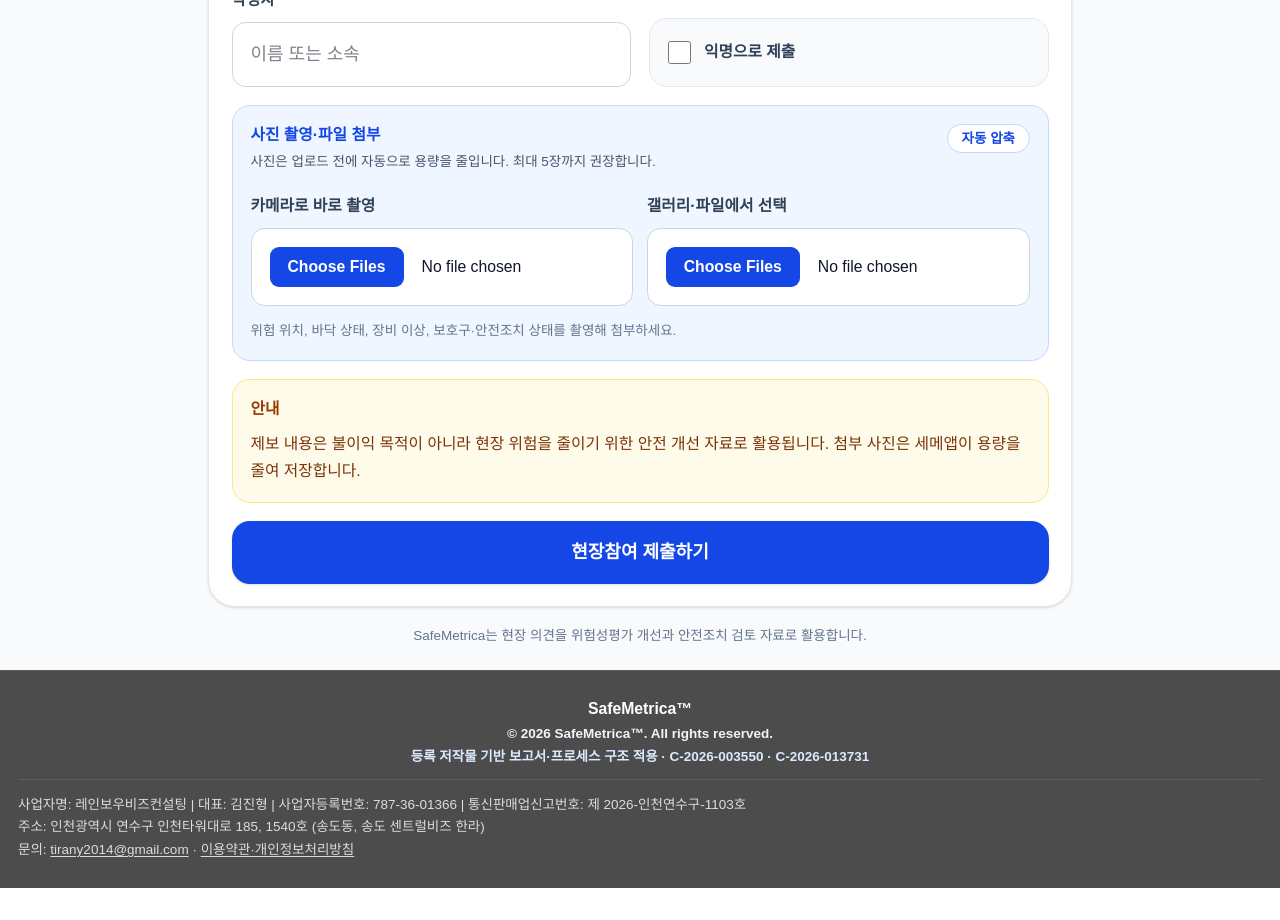
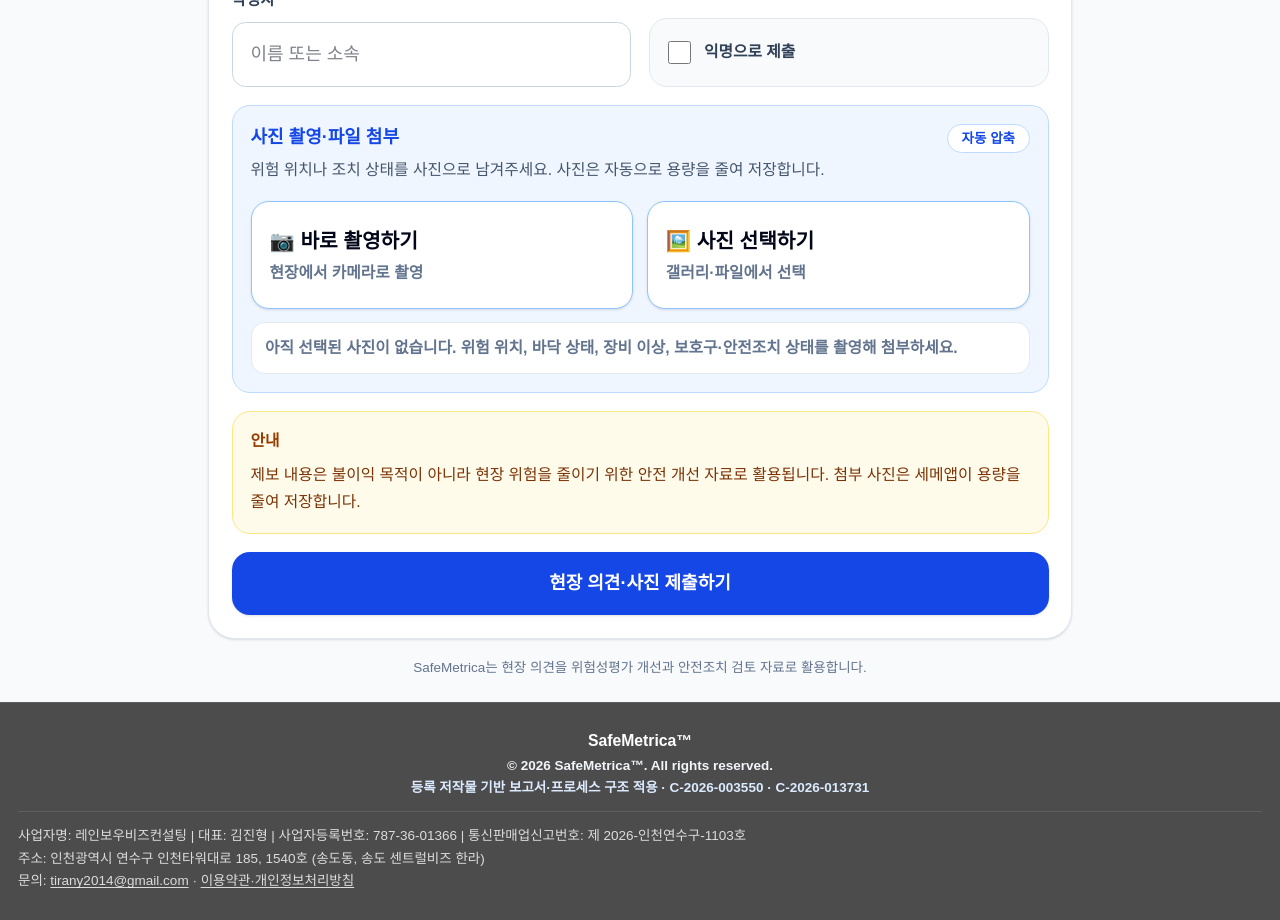
Before and after one commit to safemetrica/safe-metrica, a Next.js app: page /field/participation in a window 1280 px wide. Shown: the part 1320-2240 px from the top of the page. Before the commit the page ends 2208 px from the top, so only its background shows below. Built offline with nearby package versions, Linux system fonts and the light colour scheme.

Commit message:
#200-4 refine field participation file button UX

```diff
--- a/src/app/field/participation/FieldParticipationFileInput.tsx
+++ b/src/app/field/participation/FieldParticipationFileInput.tsx
@@ -39,9 +39,7 @@ function readAsDataUrl(file: File) {
 }
 
 async function compressImageFile(file: File) {
-  if (!file.type.startsWith("image/")) {
-    return file;
-  }
+  if (!file.type.startsWith("image/")) return file;
 
   try {
     const dataUrl = await readAsDataUrl(file);
@@ -56,10 +54,7 @@ async function compressImageFile(file: File) {
     canvas.height = height;
 
     const context = canvas.getContext("2d");
-
-    if (!context) {
-      return file;
-    }
+    if (!context) return file;
 
     context.drawImage(image, 0, 0, width, height);
 
@@ -67,9 +62,7 @@ async function compressImageFile(file: File) {
       canvas.toBlob(resolve, "image/jpeg", IMAGE_QUALITY);
     });
 
-    if (!blob || blob.size >= file.size) {
-      return file;
-    }
+    if (!blob || blob.size >= file.size) return file;
 
     return new File([blob], getCompressedFileName(file.name), {
       type: "image/jpeg",
@@ -128,23 +121,20 @@ export default function FieldParticipationFileInput() {
 
   return (
     <section className="rounded-2xl border border-blue-200 bg-blue-50 p-4">
-      <div className="flex flex-col gap-2 sm:flex-row sm:items-start sm:justify-between">
+      <div className="flex items-start justify-between gap-3">
         <div>
-          <h2 className="text-sm font-black text-blue-700">사진 촬영·파일 첨부</h2>
-          <p className="mt-1 text-xs leading-5 text-slate-600">
-            사진은 업로드 전에 자동으로 용량을 줄입니다. 최대 5장까지 권장합니다.
+          <h2 className="text-base font-black text-blue-700">사진 촬영·파일 첨부</h2>
+          <p className="mt-1 text-sm leading-6 text-slate-600">
+            위험 위치나 조치 상태를 사진으로 남겨주세요. 사진은 자동으로 용량을 줄여 저장합니다.
           </p>
         </div>
-        <span className="w-fit rounded-full border border-blue-200 bg-white px-3 py-1 text-xs font-black text-blue-700">
+        <span className="shrink-0 rounded-full border border-blue-200 bg-white px-3 py-1 text-xs font-black text-blue-700">
           자동 압축
         </span>
       </div>
 
       <div className="mt-4 grid gap-3 sm:grid-cols-2">
         <div>
-          <label className="text-sm font-bold text-slate-700" htmlFor="cameraFiles">
-            카메라로 바로 촬영
-          </label>
           <input
             ref={cameraInputRef}
             id="cameraFiles"
@@ -154,14 +144,20 @@ export default function FieldParticipationFileInput() {
             capture="environment"
             multiple
             onChange={() => handleFileChange(cameraInputRef.current, setCameraFiles)}
-            className="mt-2 block w-full rounded-xl border border-slate-300 bg-white px-4 py-4 text-sm text-slate-900 file:mr-4 file:rounded-lg file:border-0 file:bg-blue-700 file:px-4 file:py-2 file:text-sm file:font-black file:text-white"
+            className="sr-only"
           />
+          <label
+            htmlFor="cameraFiles"
+            className="flex min-h-24 cursor-pointer flex-col justify-center rounded-2xl border border-blue-300 bg-white px-4 py-4 shadow-sm transition active:scale-95"
+          >
+            <span className="text-lg font-black text-slate-950">📷 바로 촬영하기</span>
+            <span className="mt-1 text-sm font-bold text-slate-500">
+              현장에서 카메라로 촬영
+            </span>
+          </label>
         </div>
 
         <div>
-          <label className="text-sm font-bold text-slate-700" htmlFor="galleryFiles">
-            갤러리·파일에서 선택
-          </label>
           <input
             ref={galleryInputRef}
             id="galleryFiles"
@@ -170,23 +166,32 @@ export default function FieldParticipationFileInput() {
             accept="image/*"
             multiple
             onChange={() => handleFileChange(galleryInputRef.current, setGalleryFiles)}
-            className="mt-2 block w-full rounded-xl border border-slate-300 bg-white px-4 py-4 text-sm text-slate-900 file:mr-4 file:rounded-lg file:border-0 file:bg-blue-700 file:px-4 file:py-2 file:text-sm file:font-black file:text-white"
+            className="sr-only"
           />
+          <label
+            htmlFor="galleryFiles"
+            className="flex min-h-24 cursor-pointer flex-col justify-center rounded-2xl border border-blue-300 bg-white px-4 py-4 shadow-sm transition active:scale-95"
+          >
+            <span className="text-lg font-black text-slate-950">🖼️ 사진 선택하기</span>
+            <span className="mt-1 text-sm font-bold text-slate-500">
+              갤러리·파일에서 선택
+            </span>
+          </label>
         </div>
       </div>
 
       {isCompressing ? (
-        <div className="mt-3 rounded-xl border border-blue-200 bg-white p-3 text-sm font-bold text-blue-700">
-          사진 용량을 줄이는 중입니다...
+        <div className="mt-3 rounded-xl border border-blue-200 bg-white p-3 text-sm font-black text-blue-700">
+          사진 용량을 줄이는 중입니다. 잠시만 기다려 주세요.
         </div>
       ) : null}
 
       {selectedFiles.length > 0 ? (
-        <div className="mt-3 rounded-xl border border-slate-200 bg-white p-3">
-          <p className="text-sm font-bold text-slate-700">
-            선택된 파일 {selectedFiles.length}개
+        <div className="mt-3 rounded-xl border border-emerald-200 bg-emerald-50 p-3">
+          <p className="text-sm font-black text-emerald-800">
+            제출 준비 완료 · 선택된 사진 {selectedFiles.length}개
           </p>
-          <ul className="mt-2 space-y-1 text-xs leading-5 text-slate-600">
+          <ul className="mt-2 space-y-1 text-xs leading-5 text-emerald-900">
             {selectedFiles.map((file, index) => (
               <li key={`${file.name}-${index}`}>
                 • {file.name} ({formatKb(file.size)})
@@ -194,11 +199,11 @@ export default function FieldParticipationFileInput() {
             ))}
           </ul>
         </div>
-      ) : null}
-
-      <p className="mt-3 text-xs leading-5 text-slate-500">
-        위험 위치, 바닥 상태, 장비 이상, 보호구·안전조치 상태를 촬영해 첨부하세요.
-      </p>
+      ) : (
+        <div className="mt-3 rounded-xl border border-slate-200 bg-white p-3 text-sm font-bold text-slate-500">
+          아직 선택된 사진이 없습니다. 위험 위치, 바닥 상태, 장비 이상, 보호구·안전조치 상태를 촬영해 첨부하세요.
+        </div>
+      )}
     </section>
   );
 }
--- a/src/app/field/participation/page.tsx
+++ b/src/app/field/participation/page.tsx
@@ -173,7 +173,7 @@ export default async function FieldParticipationPage({ searchParams }: PageProps
             type="submit"
             className="flex min-h-14 w-full items-center justify-center rounded-2xl bg-blue-700 px-5 py-4 text-center text-base font-black text-white shadow-sm transition active:scale-95"
           >
-            현장참여 제출하기
+            현장 의견·사진 제출하기
           </button>
         </form>
 
```
